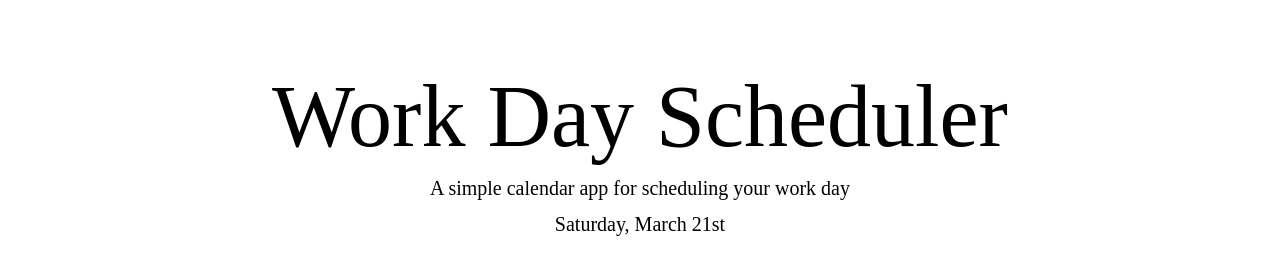
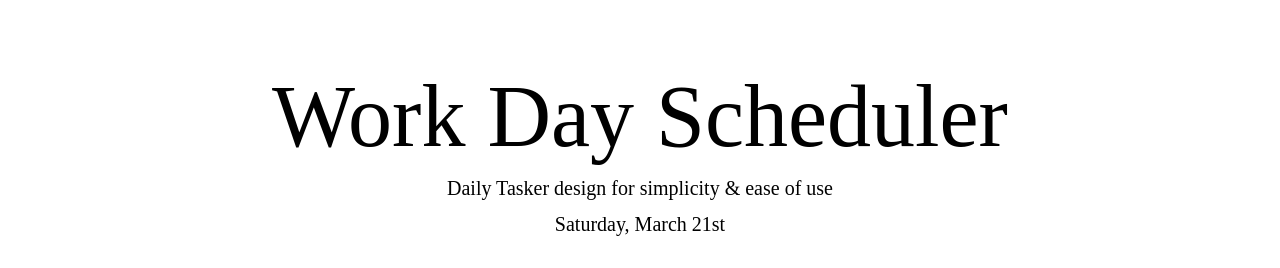
Before and after one commit to johnnyboysydney/Work-Day-Scheduler, a plain HTML site: page index.html in a window 1280 px wide. Shown: the top 268 px of the page. Drawn offline with nearby package versions, Linux system fonts and the light colour scheme.

Commit message:
updating index.html

```diff
--- a/index.html
+++ b/index.html
@@ -14,7 +14,7 @@
 <body>
     <header class="jumbotron">
         <h1 class="display-2">Work Day Scheduler</h1>
-        <p class="lead">A simple calendar app for scheduling your work day</p>
+        <p class="lead">Daily Tasker design for simplicity & ease of use</p>
         <p id="currentDay" class="lead"></p>
     </header>
     <div class="container schedule">
```
